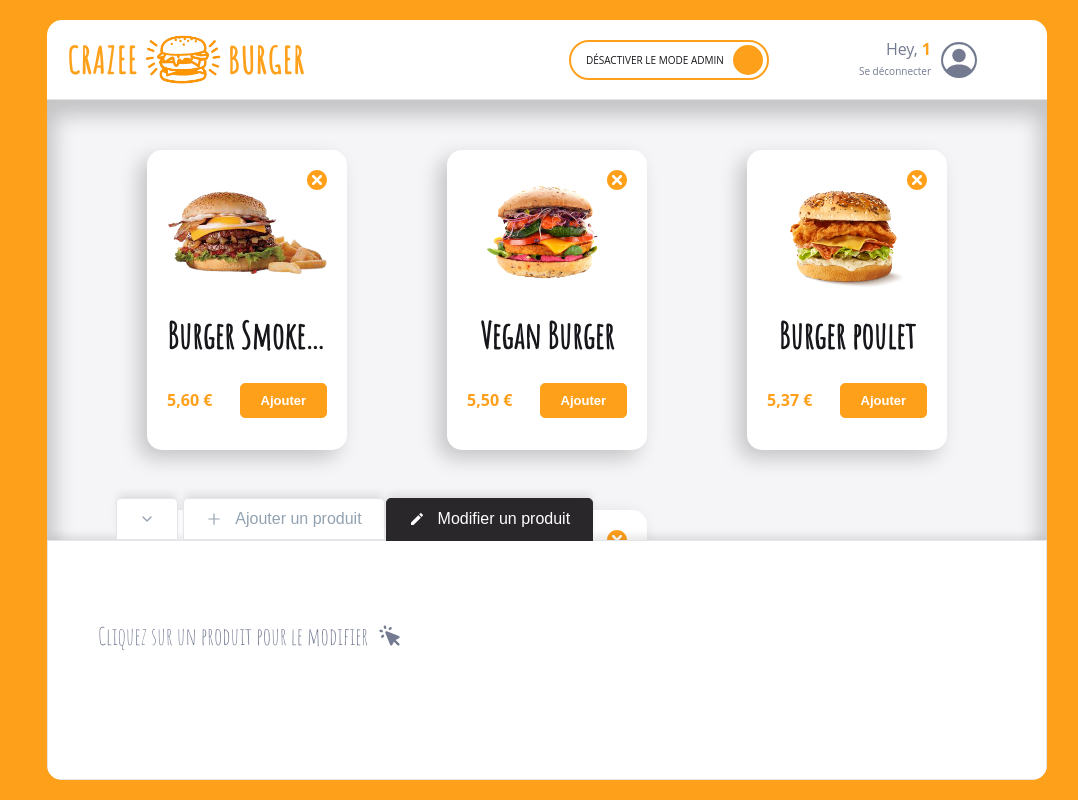
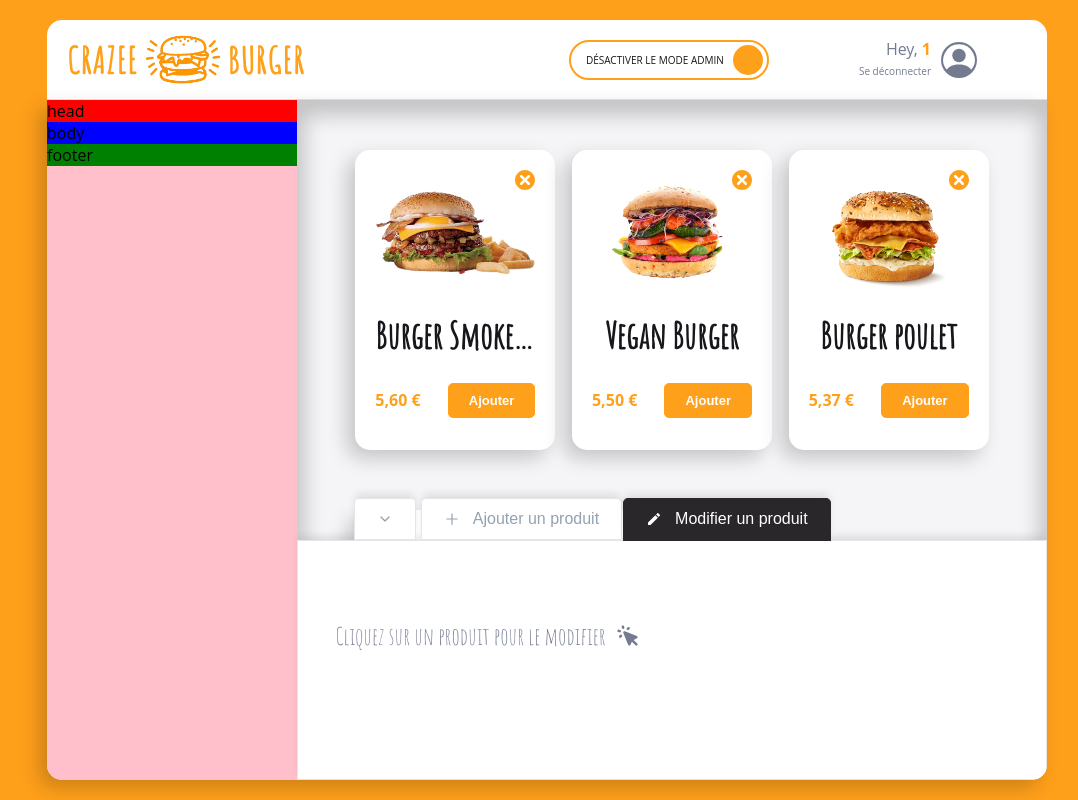
Before and after one commit to NFiker/crazee-burger, a React (Vite) app: page /order/1 in a window 1280 px wide. Shown: the whole page, without its empty margins (93-1171 px from the left). Built offline with nearby package versions, Linux system fonts and the light colour scheme; a web font is replaced by a local one.

Commit message:
💄 F10: Prepare basket layout)

```diff
--- a/src/components/pages/order/main/Basket.jsx
+++ b/src/components/pages/order/main/Basket.jsx
@@ -1,9 +1,27 @@
 import styled from "styled-components";
 
 export default function Basket() {
-  return <BasketStyled>Basket</BasketStyled>;
+  return (
+    <BasketStyled>
+      <div className="head">head</div>
+      <div className="body">body</div>
+      <div className="footer">footer</div>
+    </BasketStyled>
+  );
 }
 
 const BasketStyled = styled.div`
   background: pink;
+  display: flex;
+  flex-direction: column;
+
+  .head {
+    background: red;
+  }
+  .body {
+    background: blue;
+  }
+  .footer {
+    background: green;
+  }
 `;
--- a/src/components/pages/order/main/Main.jsx
+++ b/src/components/pages/order/main/Main.jsx
@@ -11,7 +11,7 @@ export default function Main() {
 
   return (
     <MainStyled>
-      {/* <Basket /> */}
+      <Basket />
       <div className="menu-and-admin">
         <Menu />
         {isModeAdmin && <Admin />}
@@ -25,11 +25,12 @@ const MainStyled = styled.div`
   display: grid;
   background: ${theme.colors.background_white};
   height: calc(95vh - 10vh);
-  /* flex: 1; */
+  flex: 1;
   border-bottom-left-radius: ${theme.borderRadius.extraRound};
   border-bottom-right-radius: ${theme.borderRadius.extraRound};
+  box-shadow: ${theme.shadows.medium};
   display: grid;
-  /* grid-template-columns: 1fr 3fr; */
+  grid-template-columns: 1fr 3fr;
 
   .menu-and-admin {
     position: relative;
--- a/src/components/pages/order/main/menu/Menu.jsx
+++ b/src/components/pages/order/main/menu/Menu.jsx
@@ -91,9 +91,10 @@ export default function Menu() {
 }
 
 const MenuStyled = styled.div`
-  height: 100vh; //temporaire avant correction z-index
+  height: 100%; //temporaire avant correction z-index
   display: grid;
-  grid-template-columns: repeat(auto-fit, minmax(300px, 1fr));
+  grid-template-columns: repeat(3, 1fr);
+  /* grid-template-columns: repeat(auto-fit, minmax(300px, 1fr)); */
   grid-row-gap: 60px;
   padding: 50px 50px 150px;
   justify-items: center;
```
